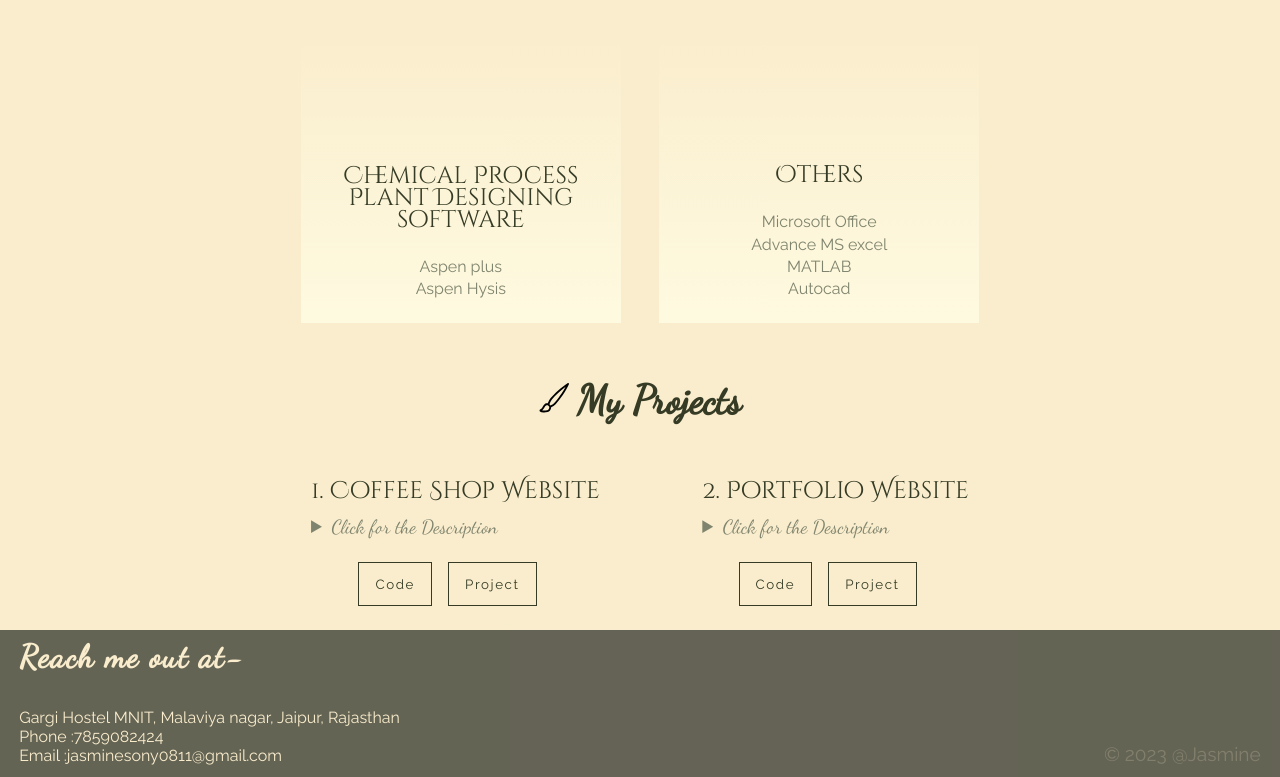
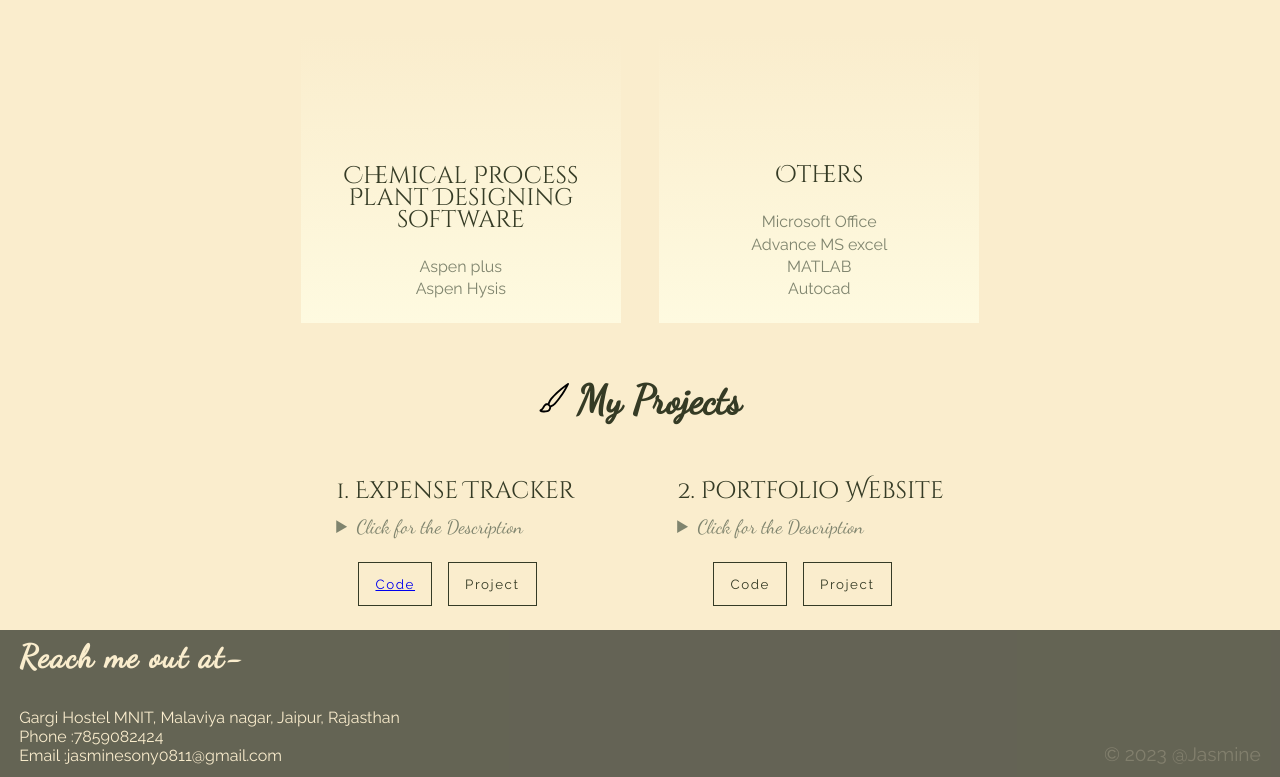
Before and after one commit to SonyJ811/My-Portfolio, a plain HTML site: page index.html in a window 1280 px wide. Shown: the part 1169-1946 px from the top of the page. Drawn offline with Linux system fonts and the light colour scheme.

Commit message:
Update index.html

```diff
--- a/index.html
+++ b/index.html
@@ -134,15 +134,15 @@
                 <div id="project-container">
 
                     <div class="project-list-item">
-                        <h3>1. Coffee Shop Website</h3>
+                        <h3>1. Expense Tracker</h3>
                         <details>
                             <summary>Click for the Description</summary>
                             <hr>
-                        <p>Welcome to the coffee shop landing page! I've crafted a stunning frontend project using the Bootstrap framework that showcases the essence of a cozy café. Get ready to be captivated by the harmonious blend of warm colors, elegant typography, and smooth animations. Its user-friendly interface invites you to explore the menu, learn about ethically sourced beans, and discover the stories behind each carefully crafted beverage. With responsive design, this website seamlessly adapts to any device, ensuring a delightful browsing experience for coffee lovers on the go. Join us on a virtual journey by clicking on "project" button and let the aroma of freshly brewed coffee envelop your senses.</p>
+                        <p>Introducing ExpenseTrackr, a simple and intuitive expense tracker website designed to help you manage your finances effortlessly. Built with pure HTML, CSS, and JavaScript, ExpenseTrackr allows you to easily track your expenses, categorize them, and set budgets for better financial planning. With its user-friendly interface, you can add, edit, and delete expenses, view insightful charts and graphs to visualize your spending patterns, and receive timely reminders to stay on top of your budget. Experience the convenience of ExpenseTrackr as it empowers you to take control of your expenses and achieve your financial goals, all with just a few clicks.</p>
                         </details>
 
                         <div class="project-btn">
-                            <button>Code</button>
+                            <button><a href="https://github.com/SonyJ811/Expense-Tracker">Code</a></button>
                             <button>Project</button>
                         </div>
 
```
